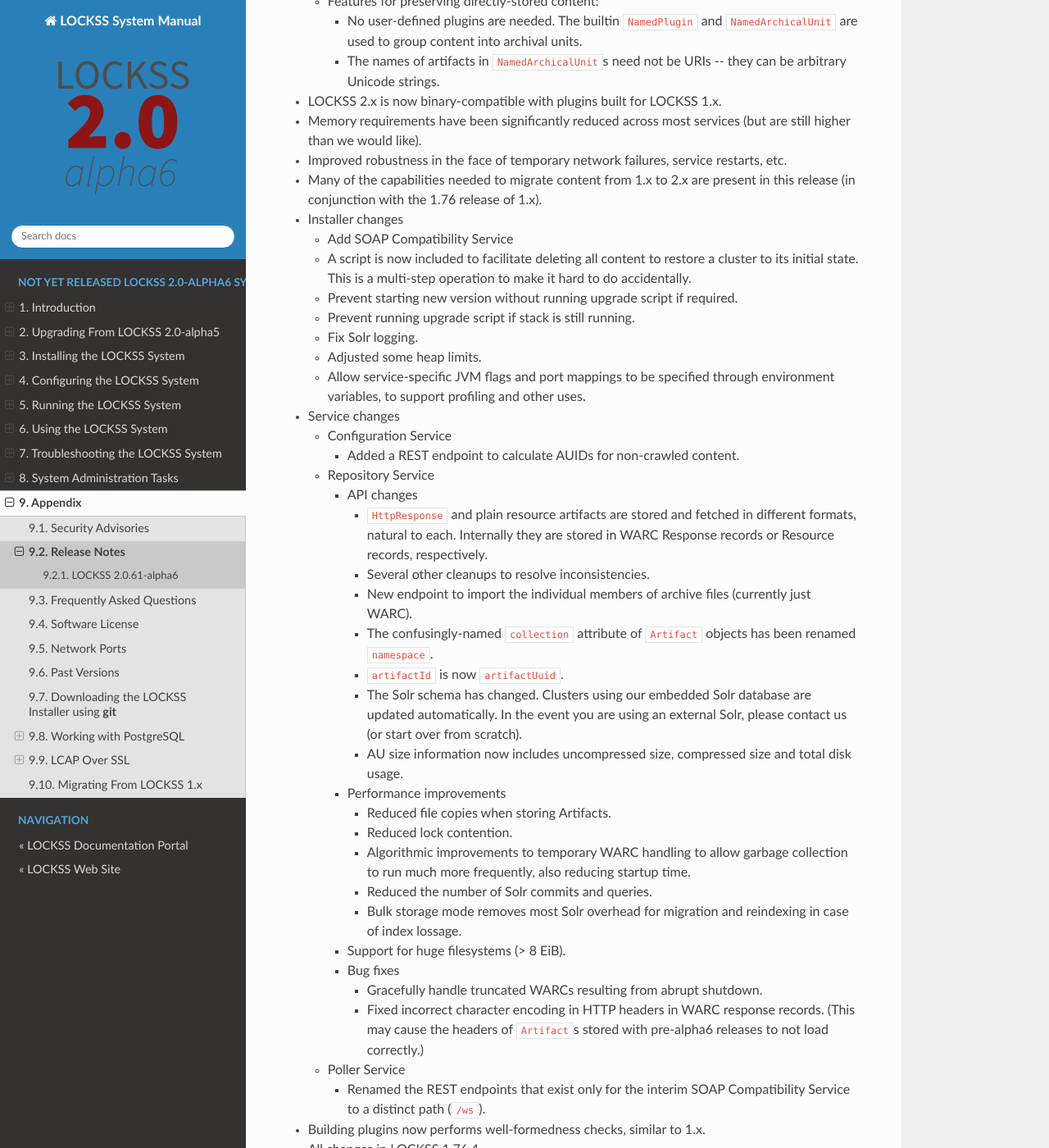
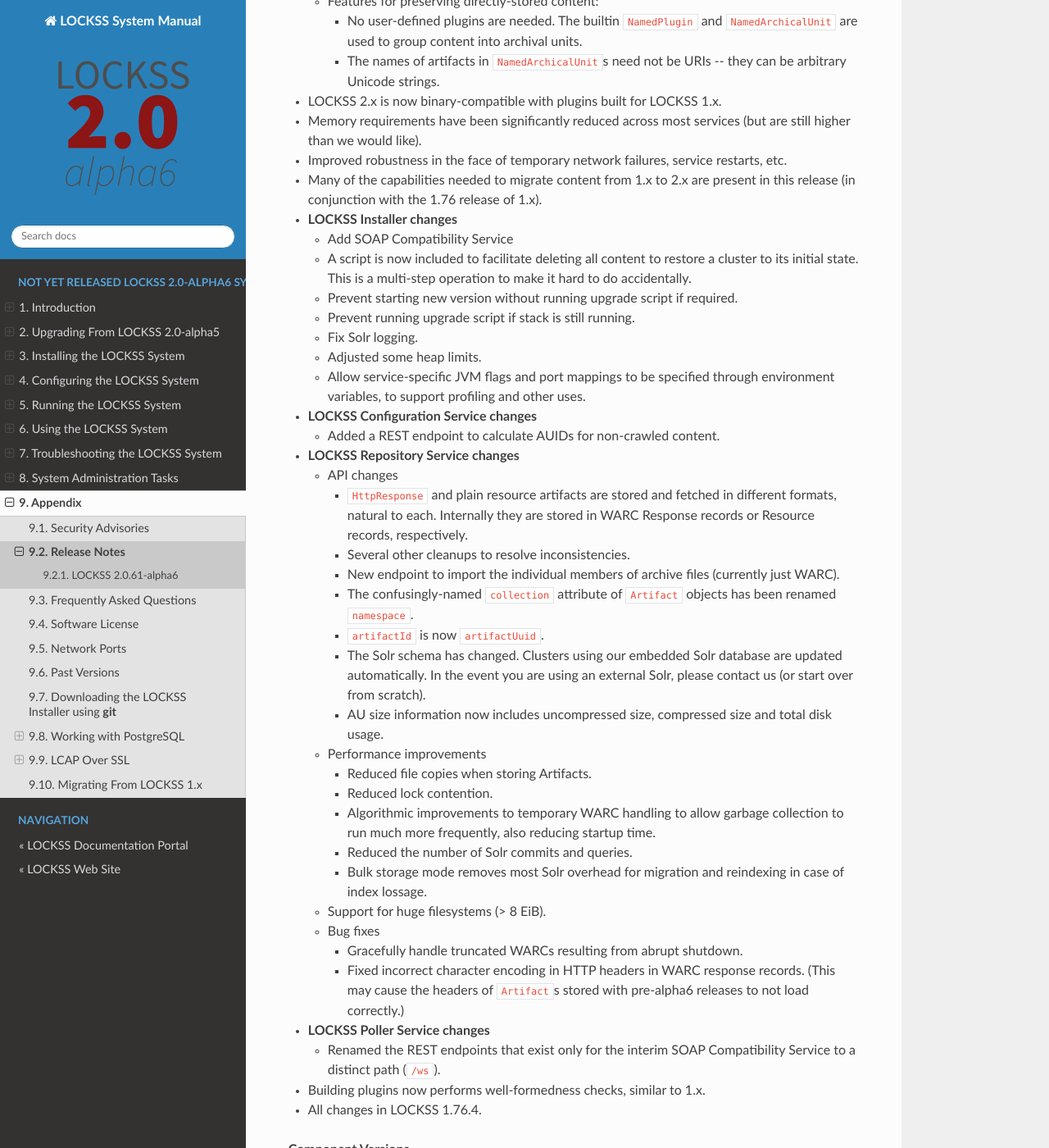
Before and after one commit to lockss/lockss-rtd-manual, a Sphinx documentation site: the page built from docs/appendix/release-notes.rst, in a window 1280 px wide and 1400 px high, scrolled down 693 px. Shown: the whole window at 82% size. Built offline with Sphinx 7.4.7 and the Read the Docs theme 2.0.0, drawn with Linux system fonts in a browser that asks for light colours.

Commit message:
Refactor each service one level higher.

```diff
--- a/docs/appendix/release-notes.rst
+++ b/docs/appendix/release-notes.rst
@@ -40,7 +40,7 @@ LOCKSS 2.0.61-alpha6 is the first release of the LOCKSS 2.0-alpha6 system.
 
 *  Many of the capabilities needed to migrate content from 1.x to 2.x are present in this release (in conjunction with the 1.76 release of 1.x).
 
-*  Installer changes
+*  **LOCKSS Installer changes**
 
    *  Add SOAP Compatibility Service
 
@@ -52,58 +52,55 @@ LOCKSS 2.0.61-alpha6 is the first release of the LOCKSS 2.0-alpha6 system.
 
    *  Fix Solr logging.
 
-   * Adjusted some heap limits.
+   *  Adjusted some heap limits.
 
-   * Allow service-specific JVM flags and port mappings to be specified through environment variables, to support profiling and other uses.
+   *  Allow service-specific JVM flags and port mappings to be specified through environment variables, to support profiling and other uses.
 
-*  Service changes
+*  **LOCKSS Configuration Service changes**
 
-   *  Configuration Service
+   *  Added a REST endpoint to calculate AUIDs for non-crawled content.
 
-      *  Added a REST endpoint to calculate AUIDs for non-crawled content.
+*  **LOCKSS Repository Service changes**
 
-   *  Repository Service
+   *  API changes
 
-      *  API changes
+      * ``HttpResponse`` and plain resource artifacts are stored and fetched in different formats, natural to each. Internally they are stored in WARC Response records or Resource records, respectively.
 
-         * ``HttpResponse`` and plain resource artifacts are stored and fetched in different formats, natural to each. Internally they are stored in WARC Response records or Resource records, respectively.
+      *  Several other cleanups to resolve inconsistencies.
 
-         *  Several other cleanups to resolve inconsistencies.
+      *  New endpoint to import the individual members of archive files (currently just WARC).
 
-         *  New endpoint to import the individual members of archive files (currently just WARC).
+      *  The confusingly-named ``collection`` attribute of ``Artifact`` objects has been renamed ``namespace``.
 
-         *  The confusingly-named ``collection`` attribute of ``Artifact`` objects has been renamed ``namespace``.
+      *  ``artifactId`` is now ``artifactUuid``.
 
-         *  ``artifactId`` is now ``artifactUuid``.
+      *  The Solr schema has changed. Clusters using our embedded Solr database are updated automatically. In the event you are using an external Solr, please contact us (or start over from scratch).
 
-         *  The Solr schema has changed. Clusters using our embedded Solr database are updated automatically. In the event you are using an external Solr, please contact us (or start over from scratch).
+      * AU size information now includes uncompressed size, compressed size and total disk usage.
 
-         * AU size information now includes uncompressed size, compressed size and total disk usage.
+   *  Performance improvements
 
-      *  Performance improvements
+      *  Reduced file copies when storing Artifacts.
 
-         *  Reduced file copies when storing Artifacts.
+      *  Reduced lock contention.
 
-         *  Reduced lock contention.
+      *  Algorithmic improvements to temporary WARC handling to allow garbage collection to run much more frequently, also reducing startup time.
 
-         *  Algorithmic improvements to temporary WARC handling to allow garbage collection to run much more frequently, also reducing startup time.
+      *  Reduced the number of Solr commits and queries.
 
-         *  Reduced the number of Solr commits and queries.
+      *  Bulk storage mode removes most Solr overhead for migration and reindexing in case of index lossage.
 
-         *  Bulk storage mode removes most Solr overhead for migration and reindexing in case of index lossage.
+   *  Support for huge filesystems (> 8 EiB).
 
-      *  Support for huge filesystems (> 8 EiB).
+   *  Bug fixes
 
+      *  Gracefully handle truncated WARCs resulting from abrupt shutdown.
 
-      *  Bug fixes
+      *  Fixed incorrect character encoding in HTTP headers in WARC response records. (This may cause the headers of ``Artifact``\ s stored with pre-alpha6 releases to not load correctly.)
 
-         *  Gracefully handle truncated WARCs resulting from abrupt shutdown.
+*  **LOCKSS Poller Service changes**
 
-         *  Fixed incorrect character encoding in HTTP headers in WARC response records. (This may cause the headers of ``Artifact``\ s stored with pre-alpha6 releases to not load correctly.)
-
-   *  Poller Service
-
-      * Renamed the REST endpoints that exist only for the interim SOAP Compatibility Service to a distinct path (``/ws``).
+   * Renamed the REST endpoints that exist only for the interim SOAP Compatibility Service to a distinct path (``/ws``).
 
 *  Building plugins now performs well-formedness checks, similar to 1.x.
 
```
